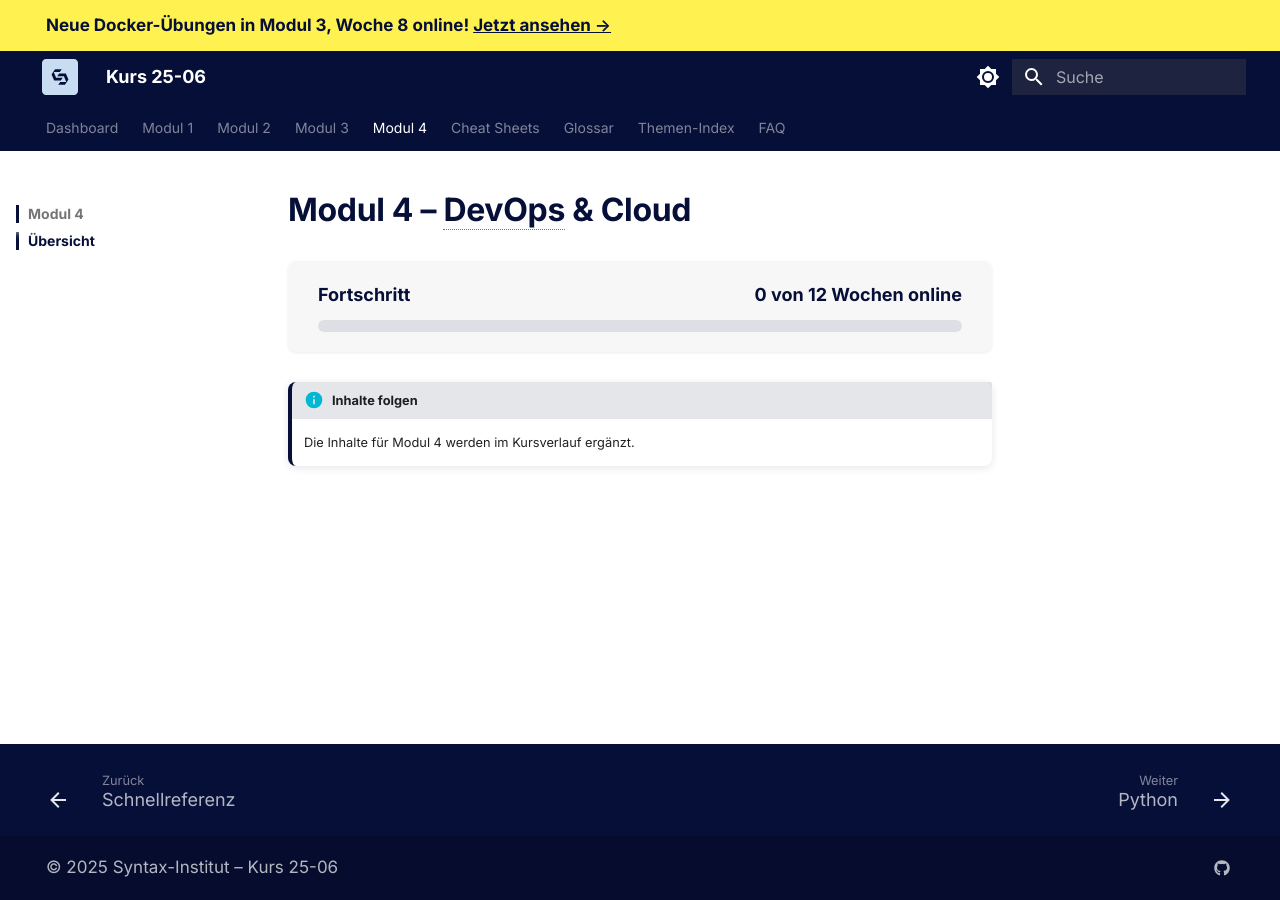
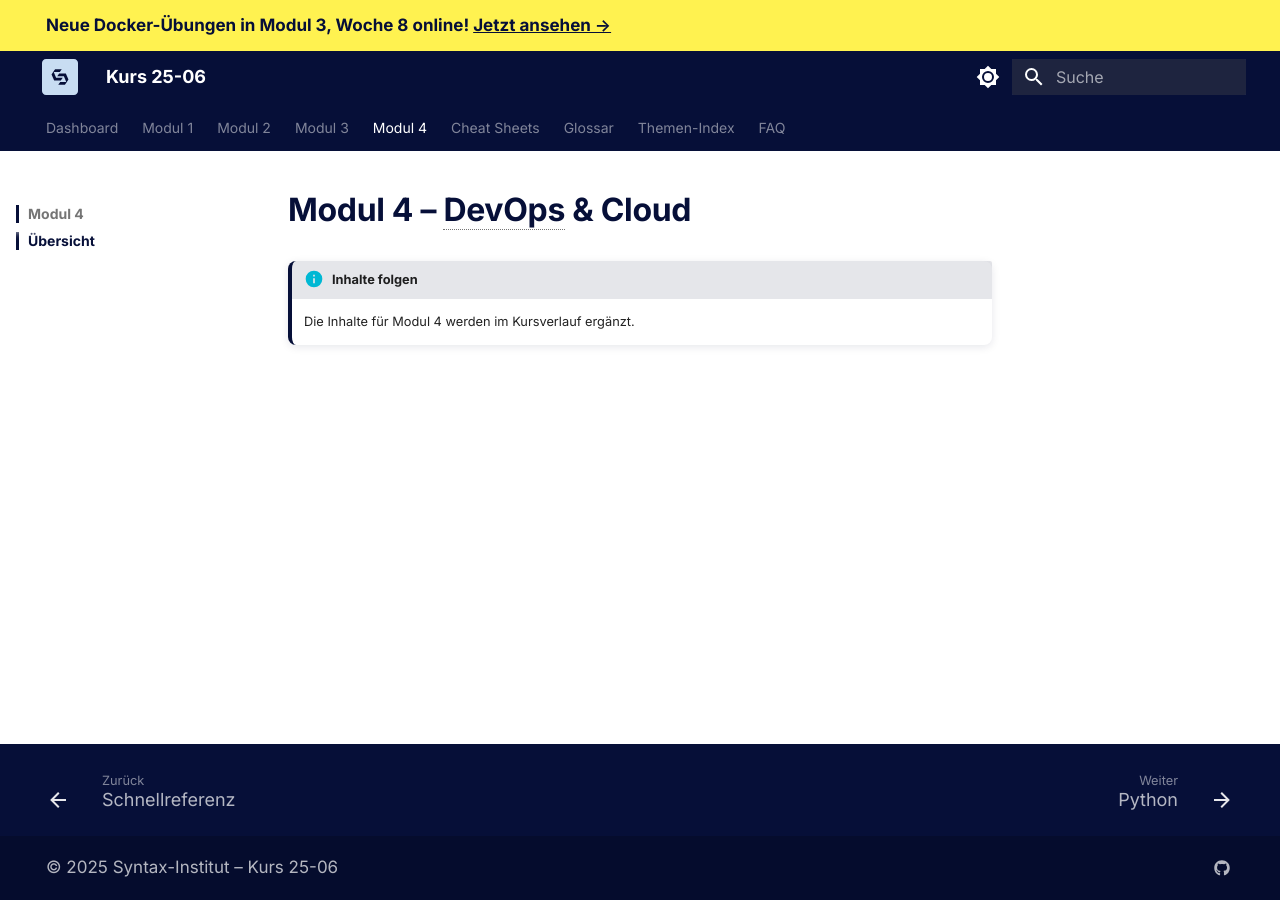
Before and after one commit to JacobMenge/kurs-25-06, an MkDocs documentation site: the page built from docs/modul-4/index.md, in a window 1280 px wide. Built offline with MkDocs 1.6.1 and Material for MkDocs 9.7.7, drawn with Linux system fonts in a browser that asks for light colours.

Commit message:
remove: Fortschrittsleisten aus allen Modul-Seiten entfernt
Co-Authored-By: Claude Opus 4.6 <noreply@anthropic.com>

```diff
--- a/docs/modul-4/index.md
+++ b/docs/modul-4/index.md
@@ -4,15 +4,5 @@ title: "Modul 4 – DevOps & Cloud"
 
 # Modul 4 – DevOps & Cloud
 
-<div class="progress-container">
-  <div class="progress-label">
-    <span>Fortschritt</span>
-    <span>0 von 12 Wochen online</span>
-  </div>
-  <div class="progress-bar">
-    <div class="progress-bar__fill" style="width: 0%"></div>
-  </div>
-</div>
-
 !!! info "Inhalte folgen"
     Die Inhalte für Modul 4 werden im Kursverlauf ergänzt.
--- a/docs/stylesheets/extra.css
+++ b/docs/stylesheets/extra.css
@@ -780,56 +780,3 @@
   border-top: 1px solid rgba(6, 15, 56, 0.1);
   margin: 2rem 0;
 }
-
-/* ============================================
-   Fortschrittsanzeige (Progress Bar)
-   ============================================ */
-
-.progress-container {
-  margin: 1.5rem 0;
-  padding: 1rem 1.5rem;
-  border-radius: 8px;
-  background-color: rgba(6, 15, 56, 0.03);
-  box-shadow: 0 1px 3px rgba(6, 15, 56, 0.08);
-}
-
-.progress-label {
-  display: flex;
-  justify-content: space-between;
-  align-items: center;
-  margin-bottom: 0.5rem;
-  font-weight: 600;
-  font-size: 0.9rem;
-  color: #060F38;
-}
-
-.progress-bar {
-  width: 100%;
-  height: 12px;
-  background-color: rgba(6, 15, 56, 0.1);
-  border-radius: 6px;
-  overflow: hidden;
-}
-
-.progress-bar__fill {
-  height: 100%;
-  border-radius: 6px;
-  background: linear-gradient(90deg, #060F38, #1a2a5c);
-  transition: width 0.5s ease;
-}
-
-[data-md-color-scheme="slate"] .progress-container {
-  background-color: rgba(255, 255, 255, 0.05);
-}
-
-[data-md-color-scheme="slate"] .progress-label {
-  color: rgba(255, 255, 255, 0.9);
-}
-
-[data-md-color-scheme="slate"] .progress-bar {
-  background-color: rgba(255, 255, 255, 0.1);
-}
-
-[data-md-color-scheme="slate"] .progress-bar__fill {
-  background: linear-gradient(90deg, #FFF250, #f0e040);
-}
```
Also changed, not shown: docs/modul-1/index.md (+0 -10 lines), docs/modul-2/index.md (+0 -10 lines), docs/modul-3/index.md (+0 -10 lines).
